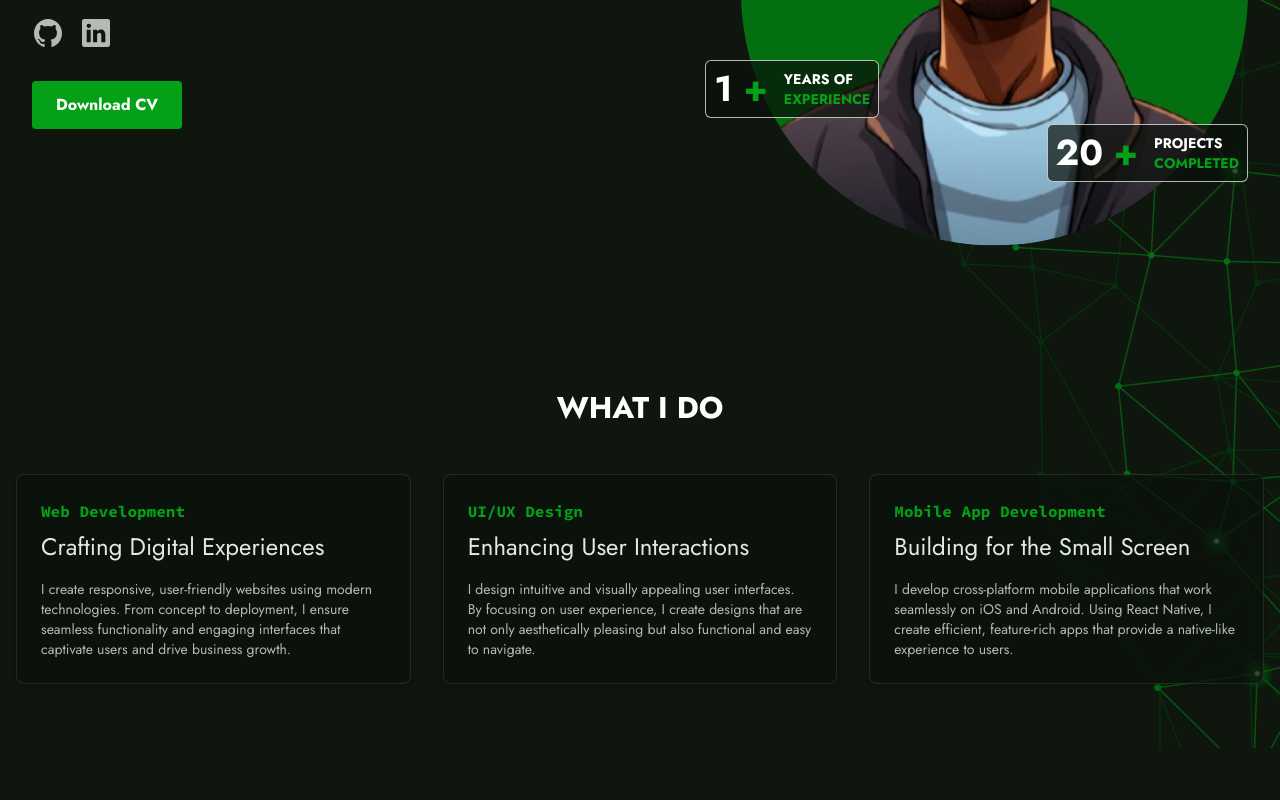
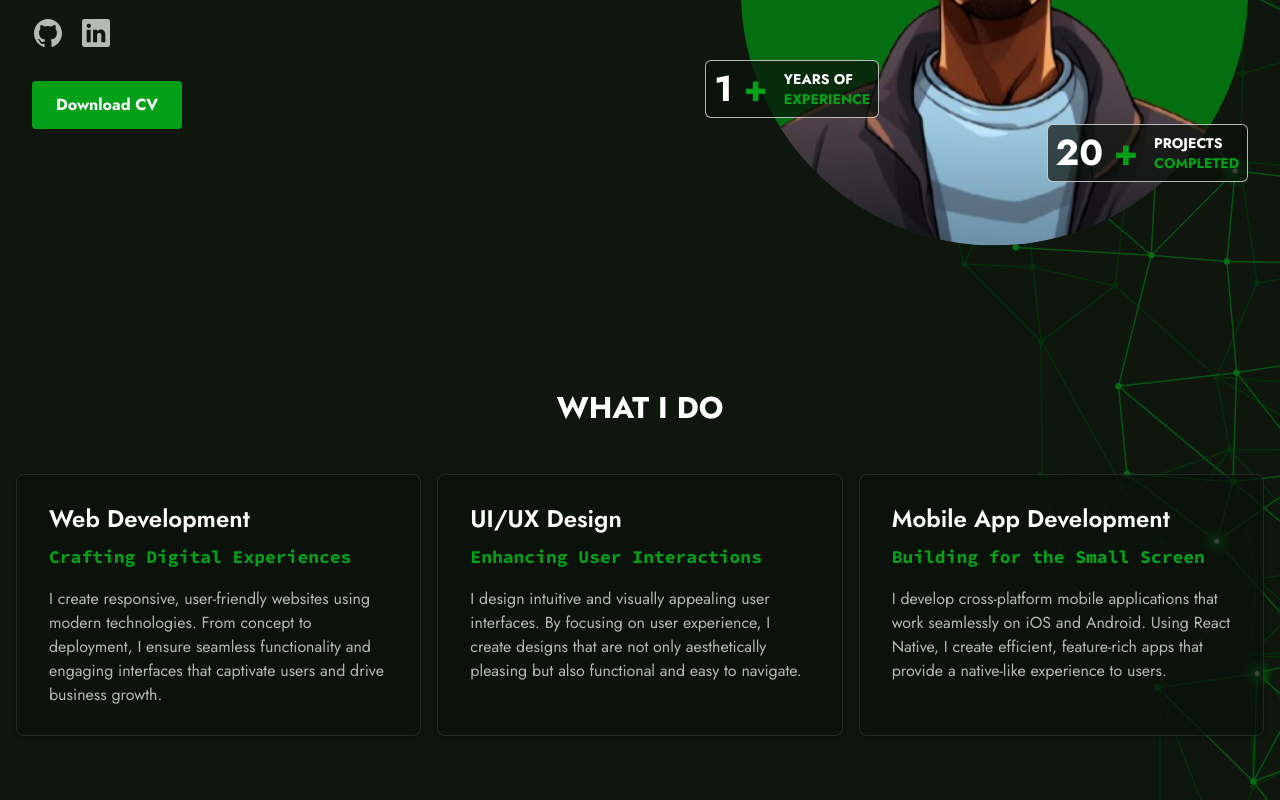
Before and after one commit to Tshabalala-Thabo/portfolio, a React (Create React App) app: page / in a window 1280 px wide. Shown: the part 460-1260 px from the top of the page. Before the commit the page ends 1208 px from the top, so only its background shows below. Built offline with nearby package versions, Linux system fonts and the light colour scheme.

Commit message:
FIX: change the colors of the overview cards headings

```diff
--- a/src/App.js
+++ b/src/App.js
@@ -24,10 +24,10 @@ export function Component() {
     <>
       {cardData.map((card, index) => (
         <div key={index} className="bg-primary-100 border bg-opacity-70 border-white border-opacity-10 text-white rounded-lg shadow-md overflow-hidden">
-          <div className="p-6">
-            <h3 className="text-normal text-primary font-source-code-pro font-semibold mb-2">{card.title}</h3>
-            <h1 className="text-2xl  text-white text-opacity-90 mb-4">{card.subtitle}</h1>
-            <p className="text-sm text-white text-opacity-70">{card.content}</p>
+          <div className="px-8 py-7">
+            <h3 className="text-2xl text-white font-semibold mb-2">{card.title}</h3>
+            <h1 className="text-lg font-source-code-pro font-bold text-primary mb-4">{card.subtitle}</h1>
+            <p className="text-white text-opacity-70">{card.content}</p>
           </div>
         </div>
       ))}</>
@@ -106,7 +106,7 @@ function App() {
         </section>
         <section className="py-16 px-4 max-w-7xl mx-auto">
           <h2 className="text-3xl text-white font-bold text-center mb-12">WHAT I DO</h2>
-          <div className="grid grid-cols-1 md:grid-cols-2 lg:grid-cols-3 gap-8">
+          <div className="grid grid-cols-1 md:grid-cols-2 lg:grid-cols-3 gap-4">
             <Component/>
           </div>
         </section>
```
Also changed, not shown: 1 other file (tests, documents, lock files or other folders).
